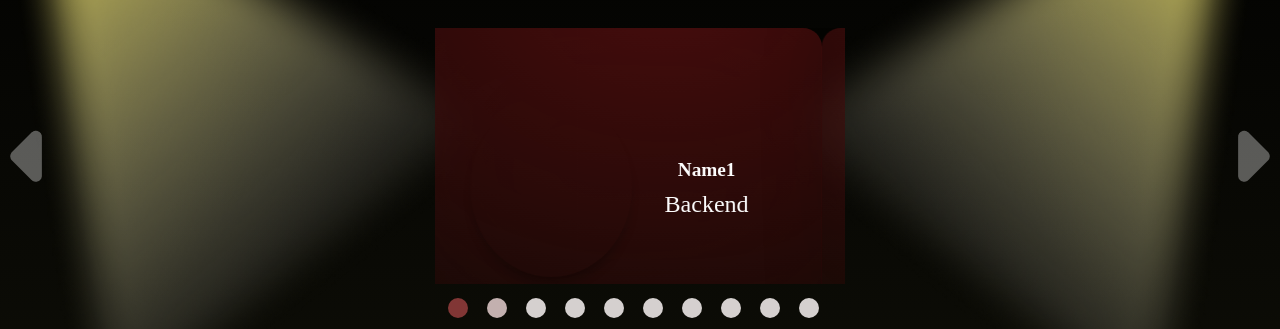
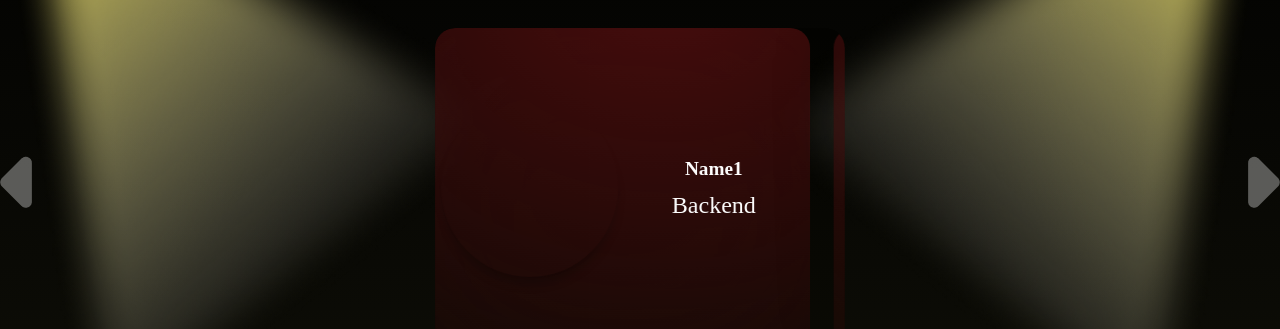
Before and after one commit to nIMblEt06/dvmFareWell2k22, a plain HTML site: page index.html in a window 1280 px wide. Shown: the part 195-524 px from the top of the page. Drawn offline with nearby package versions, Linux system fonts and the light colour scheme; a web font is replaced by a local one.

Commit message:
design changes

```diff
--- a/styles.css
+++ b/styles.css
@@ -35,6 +35,7 @@ body {
     height: 100vh;
     width: 100vw;
 }
+
 #backGroundMobile {
     display: none;
     position: absolute;
@@ -77,6 +78,7 @@ body {
         opacity: 1.0;
     }
 }
+
 @keyframes glow {
     0% {
         filter: drop-shadow(0px 0px 4px #C6B412);
@@ -109,23 +111,26 @@ body {
     letter-spacing: 0.12em;
     animation: glow 5s infinite;
 }
-.content h3{
+
+.content h3 {
     font-size: 4rem;
 }
 
-.carousel-item.active{
+.carousel-item.active {
     display: flex !important;
 }
+
 /* .carousel-item{
     display: flex !important;
 } */
 
 .carousel-inner {
     width: 32vw !important;
-    height: 20vw;
+    /* height: 20vw; */
     margin: 0 auto;
+    border-radius: 20px;
     display: flex;
-    transition: transform 0.7s ease;
+    /* transition: transform 0.7s ease; */
 }
 
 .but {
@@ -148,12 +153,11 @@ body {
     display: flex;
     align-items: center;
     justify-content: center;
-    width: 32vw  !important;
+    width: 32vw !important;
     height: 20vw;
-    background: radial-gradient(167.62% 167.62% at 62.63% -21.21%, #4B0E0E 0%, rgba(75, 14, 14, 0) 100%);
-    /* warning: gradient uses a rotation that is not supported by CSS and may not behave as expected */
+    /* background: radial-gradient(167.62% 167.62% at 62.63% -21.21%, #4B0E0E 0%, rgba(75, 14, 14, 0) 100%);
     filter: drop-shadow(0px 3px 30px rgba(0, 0, 0, 0.25));
-    backdrop-filter: blur(80px);
+    backdrop-filter: blur(80px); */
     border-radius: 19px;
     color: white;
     line-height: 2rem;
@@ -173,30 +177,42 @@ body {
     color: white;
     font-size: 3rem;
 }
+
 .map {
     justify-content: center;
     margin-block: 1.2rem;
     display: flex;
     gap: 0.8rem;
 }
-.mapDiv{
+
+.mapDiv {
     cursor: pointer;
     width: 20px;
     height: 20px;
     border-radius: 10px;
-    background-color: rgb(213,208,207);
+    background-color: rgb(213, 208, 207);
     transition: all 0.7s;
 }
-.special{
+
+.special {
     background: rgba(148, 28, 28, 0.74);
 }
-.carousel-indicators li{
+
+.carousel-control-prev {
+    width: fit-content !important;
+}
+
+.carousel-control-next {
+    width: fit-content !important;
+}
+
+.carousel-indicators li {
     cursor: pointer;
     width: 20px !important;
     height: 20px !important;
     margin-right: 1rem !important;
     border-radius: 10px !important;
-    background-color: rgb(213,208,207) !important;
+    background-color: rgb(213, 208, 207) !important;
     transition: all 0.7s;
     background-clip: unset !important;
     background-clip: unset !important;
@@ -204,16 +220,18 @@ body {
     opacity: 1 !important;
     transition: all 0.7s !important;
 }
-.carousel-indicators li.active{
+
+.carousel-indicators li.active {
     background: rgba(148, 28, 28, 0.74) !important;
 }
-.carousel-indicators{
+
+.carousel-indicators {
     bottom: -50px !important;
 }
+
 .card1 {
     min-width: 80%;
     height: 20%;
-    border-radius: 1em;
     text-align: center;
 
     display: flex;
@@ -221,7 +239,12 @@ body {
     align-items: center;
     flex-direction: column;
     padding-top: 2.5%;
-    margin: 0 10%;
+    margin: 0 3%;
+
+    background: radial-gradient(167.62% 167.62% at 62.63% -21.21%, #4B0E0E 0%, rgba(75, 14, 14, 0) 100%);
+    /* warning: gradient uses a rotation that is not supported by CSS and may not behave as expected */
+    filter: drop-shadow(0px 3px 30px rgba(0, 0, 0, 0.25));
+    backdrop-filter: blur(80px);
 }
 
 .carousel-item {
@@ -233,7 +256,7 @@ body {
 
 .card1 {
     height: 40vh;
-    width: 80%;
+    width: 94%;
     align-self: center;
     text-align: center;
     display: flex;
@@ -241,7 +264,7 @@ body {
     justify-content: center;
     align-items: center;
     padding: 2% 0 2% 4%;
-    border-radius: 10px;
+    border-radius: 20px;
 
 
     /* background: rgb(237 237 237 / 97%); */
@@ -295,49 +318,69 @@ body {
 }
 
 @media screen and (max-width: 768px) and (min-width:0px) {
-      #backGround{
+    #backGround {
         display: none;
     }
-      #backGroundMobile{
+
+    #backGroundMobile {
         display: block;
     }
-      .light.off{
+
+    .light.off {
         display: none;
     }
-      .but{
+
+    .but {
         display: none;
     }
-      .carousel-indicators li{
+
+    .carousel-indicators li {
         margin-right: 0.4rem !important;
     }
-      .carousel-item{
+
+    .carousel-item {
         height: 35vh;
         width: 80vw !important;
     }
-      .carousel-inner{
+
+    .carousel-inner {
         height: 35vh;
         width: 80vw !important;
     }
-      .card1{
+
+    .card1 {
         height: 35vh;
     }
-      .carousel-indicators{
+
+    .carousel-indicators {
         bottom: -50px !important;
     }
-      .content h3{
+
+    .content h3 {
         font-size: 2.5rem;
         margin-inline: 1rem;
     }
-      .info{
+
+    .info {
         font-size: 2rem;
         line-height: 3rem;
         margin-top: 4rem;
     }
-      .profile-name{
+
+    .profile-name {
         font-size: 1.8rem;
     }
-      .names{
+
+    .names {
         width: 25vw;
         height: 25vw;
     }
+
+    .carousel-control-prev {
+        display: none !important;
     }
+
+    .carousel-control-next {
+        display: none !important;
+    }
+}
```
Also changed, not shown: index.html (+1 -2 lines). Lines whose indentation alone changed are shown as unchanged.
